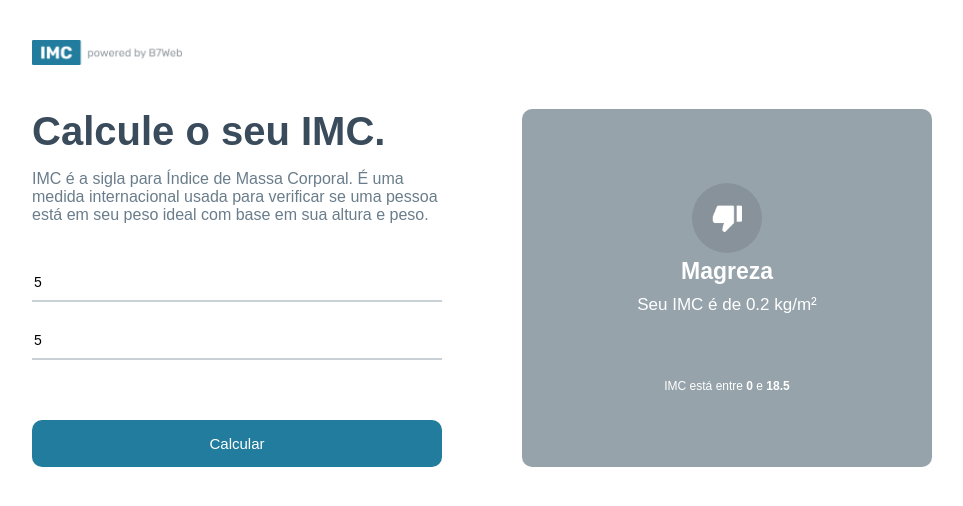
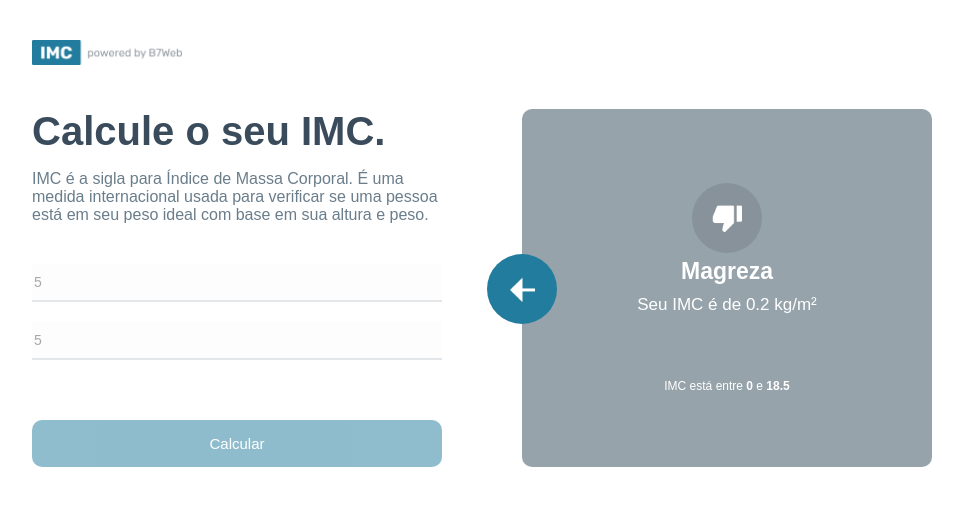
Before and after one commit to im4k1r4/IMC_calculator, a React (Create React App) app: page / in a window 1280 px wide. Both pictures are taken after typing "5", "5" into the empty fields and a click on the button "Calcular". Shown: the top 506 px of the page, without its empty margins (158-1121 px from the left). Built offline with nearby package versions, Linux system fonts and the light colour scheme.

Commit message:
Cálculo sendo realizado + botão de return + adicionado disabled nos campos pós cálculo

```diff
--- a/src/App.module.css
+++ b/src/App.module.css
@@ -42,6 +42,10 @@
     outline: none;
 }
 
+.container .leftSide input:disabled {
+    opacity: .5;
+}
+
 .container .leftSide button {
     background-color: #227c9d;
     color: #fff;
@@ -57,6 +61,10 @@
 
 .container .leftSide button:hover {
     opacity: 0.8;
+}
+
+.container .leftSide button:disabled {
+    opacity: .5;
 }
 
 .container .rightSide {
@@ -76,3 +84,18 @@
     flex: 1;
     display: flex;
 }
+
+.container .rightSide .rightArrow {
+    position: absolute;
+    background-color: #227c9d;
+    width: 70px;
+    height: 70px;
+    border-radius: 50%;
+    display: flex;
+    justify-content: center;
+    align-items: center;
+    cursor: pointer;
+    margin-left: -35px;
+    margin-top: 145px;
+    transition: all ease .3;
+}
--- a/src/App.tsx
+++ b/src/App.tsx
@@ -8,6 +8,8 @@
 import { levels, calculateImc, Level } from './helpers/imc'
 // Importando Grid Item:
 import { GridItem } from './components/GridItem'
+// Importando imagem da seta de return
+import leftArrowImage from './assets/leftarrow.png';
 
 
 const App = () => {
@@ -23,6 +25,12 @@
     } else {
       alert("Digite todos os campos.");
     }
+  }
+
+  const handleBackButton = () => {
+    setToShow(null);
+    setHeightField(0);
+    setWeightField(0);
   }
 
   return (
@@ -43,6 +51,7 @@
           placeholder="Digite a sua altura. Ex.: 1.5 (metros)"
           value={heightField > 0 ? heightField : ''}
           onChange={e => setHeightField(parseFloat(e.target.value))}
+          disabled={toShow ? true : false}
           />
 
           <input
@@ -50,9 +59,10 @@
           placeholder="Digite o seu peso. Ex.: 75.3 (kg)"
           value={weightField > 0 ? weightField : ''}
           onChange={e => setWeightField(parseFloat(e.target.value))}
+          disabled={toShow ? true : false}
           />
 
-          <button onClick={handleCalculateButton}>Calcular</button>
+          <button onClick={handleCalculateButton} disabled={toShow ? true : false}>Calcular</button>
 
         </div>
         <div className={styles.rightSide}>
@@ -66,7 +76,9 @@
           }
           {toShow &&
             <div className={styles.rightBig}>
-              <div className={styles.rightArrow}></div>
+              <div className={styles.rightArrow} onClick={handleBackButton}>
+                <img src={leftArrowImage} alt="" width={25} />
+              </div>
               <GridItem item={toShow} />
             </div>
           }
--- a/src/helpers/imc.ts
+++ b/src/helpers/imc.ts
@@ -17,8 +17,9 @@
     const imc = weight / (height * height);
     for (let i in levels) {
         if (imc >= levels[i].imc[0] && imc < levels[i].imc[1]) {
-            levels[i].yourImc = parseFloat(imc.toFixed(2));
-            return levels[i];
+            let levelCopy: Level = {...levels[i]} // cópia do level pra não alterar layout quando voltar com a mensagem de imc
+            levelCopy.yourImc = parseFloat(imc.toFixed(2));
+            return levelCopy;
         }
     }
 
```
